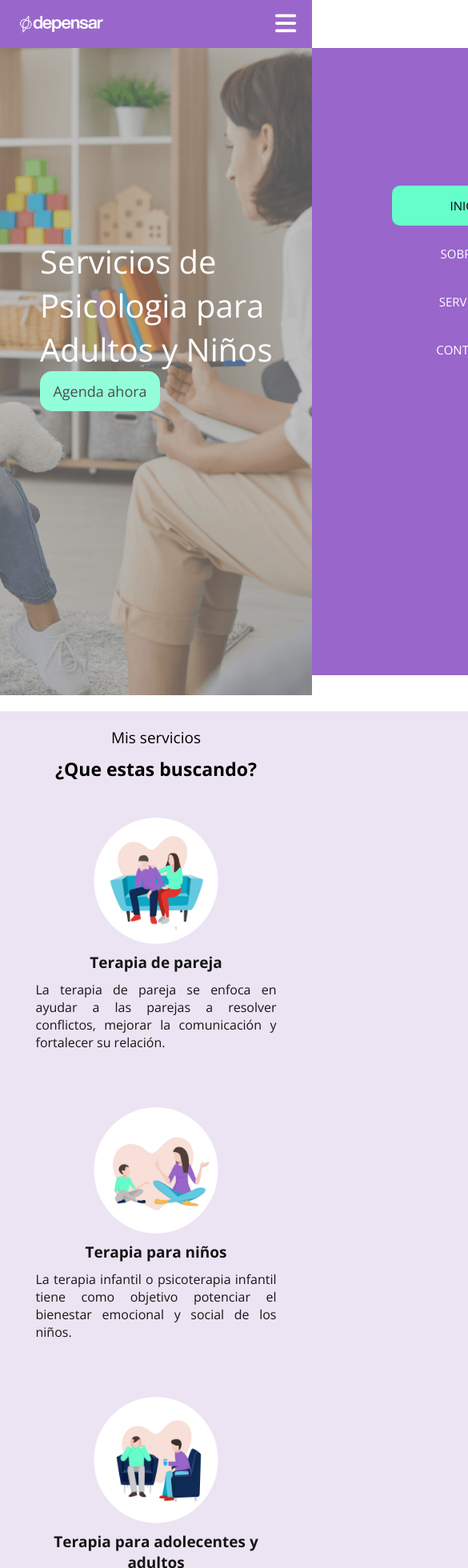
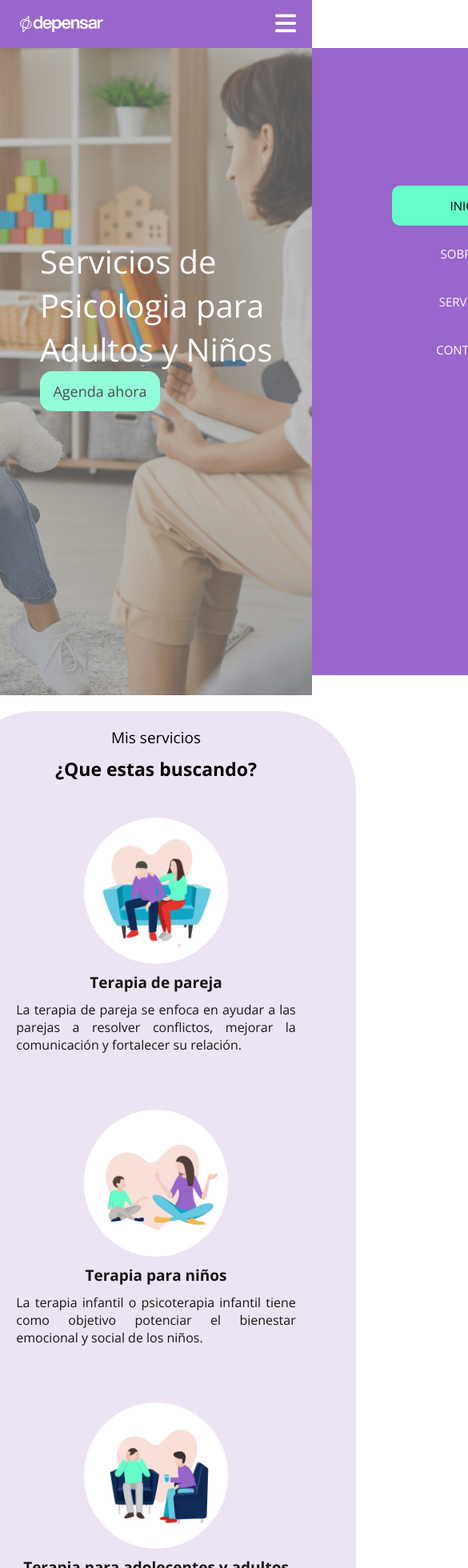
Before and after one commit to Rvilov/depensar, a React (Vite) app: page /depensar/inicio in a window 390 px wide. Shown: the top 1960 px of the page at 80% size, 585 px wide, since content can reach past the window. Built offline with nearby package versions, Linux system fonts and the light colour scheme.

Commit message:
Se corrigio componente services de inicio

```diff
--- a/src/styles/inicio/services.css
+++ b/src/styles/inicio/services.css
@@ -134,6 +134,7 @@
     .servicios-div-tipos {
         height: auto;
         padding: 20px 15px;
+        width: 500px;
     }
 
     .servicios-tipos-titulo span {
@@ -150,7 +151,7 @@
     }
 
     .tipo {
-        width: 30%;
+        width: 85%;
         height: auto;
         margin-top: 20px;
         padding: 25px;
```
